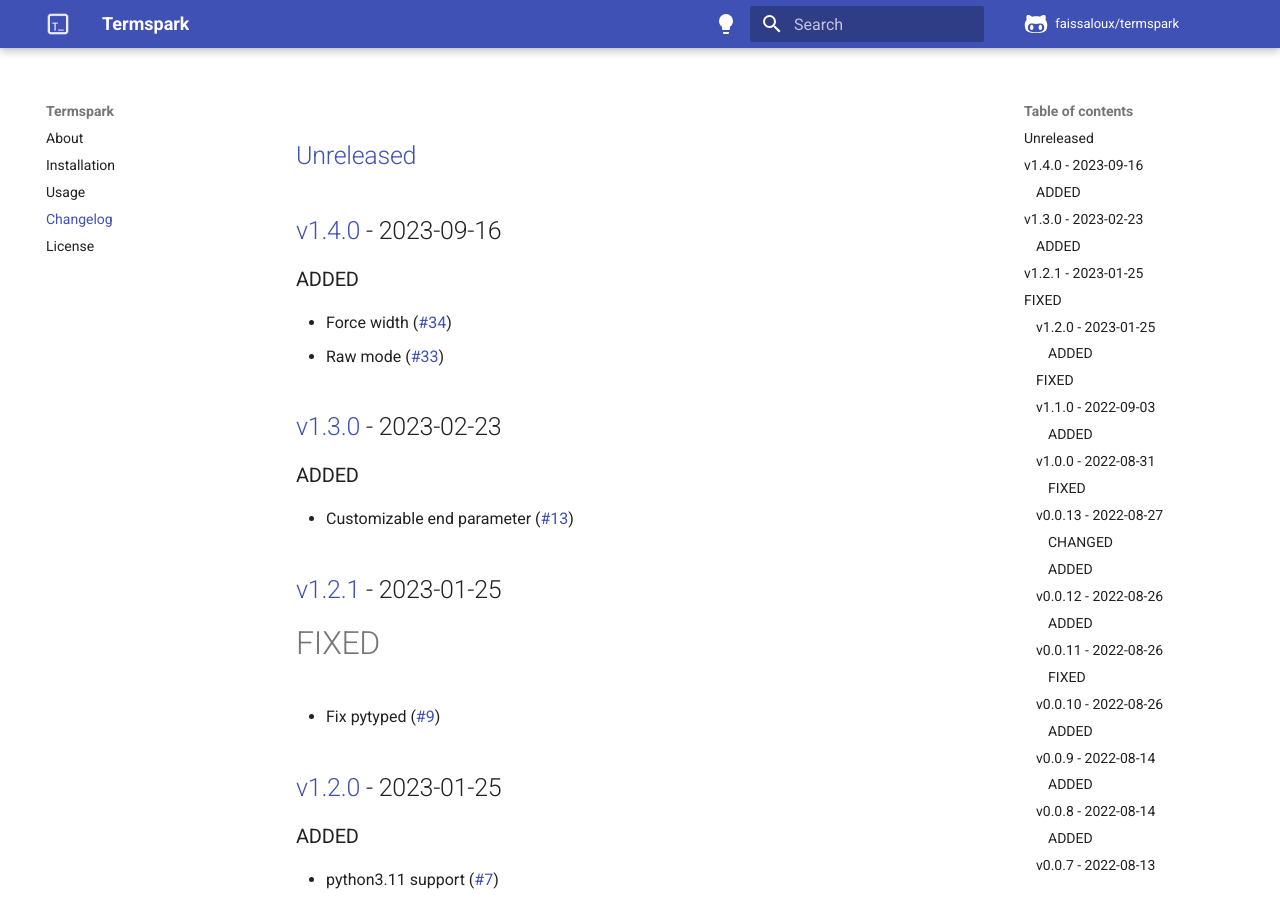
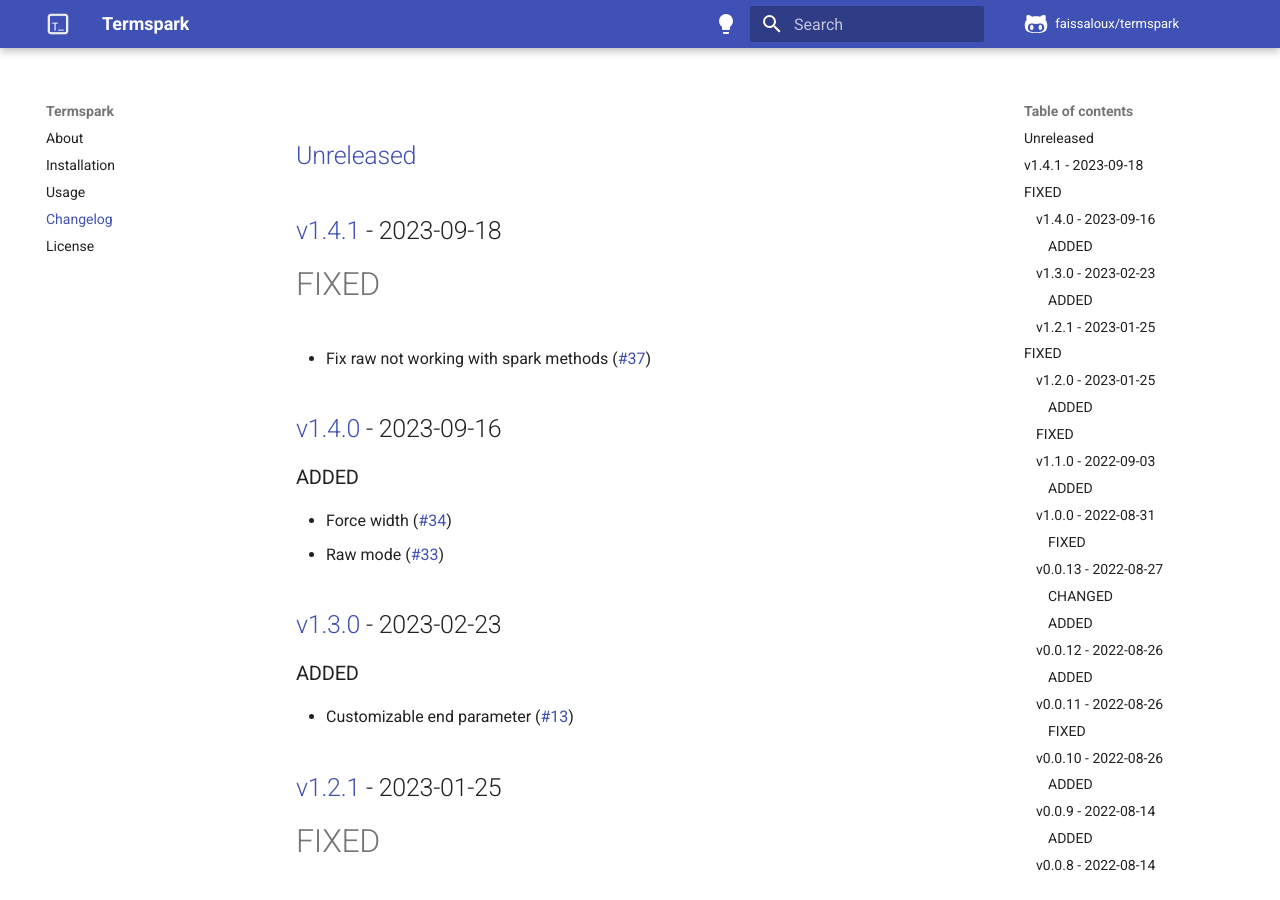
Before and after one commit to faissaloux/termspark, an MkDocs documentation site: the page built from docs/changelog.md, in a window 1280 px wide and 900 px high. Built offline with MkDocs 1.6.1 and Material for MkDocs 9.7.7, drawn with Linux system fonts in a browser that asks for light colours; comment, search, counter and statistics services are not loaded.

Commit message:
release: 1.4.1

```diff
--- a/docs/changelog.md
+++ b/docs/changelog.md
@@ -1,4 +1,8 @@
-## [Unreleased](https://github.com/faissaloux/termspark/compare/v1.4.0...main)
+## [Unreleased](https://github.com/faissaloux/termspark/compare/v1.4.1...main)
+
+## [v1.4.1](https://github.com/faissaloux/termspark/compare/v1.4.0...v1.4.1) - 2023-09-18
+# FIXED
+- Fix raw not working with spark methods ([#37](https://github.com/faissaloux/termspark/pull/37))
 
 ## [v1.4.0](https://github.com/faissaloux/termspark/compare/v1.3.0...v1.4.0) - 2023-09-16
 ### ADDED
--- a/setup.cfg
+++ b/setup.cfg
@@ -1,6 +1,6 @@
 [metadata]
 name = termspark
-version = 1.4.0
+version = 1.4.1
 author = Faissal Wahabali
 author_email = fwahabali@gmail.com
 description = Takes control of terminal
```
Also changed, not shown: CHANGELOG.md (+5 -1 lines).
